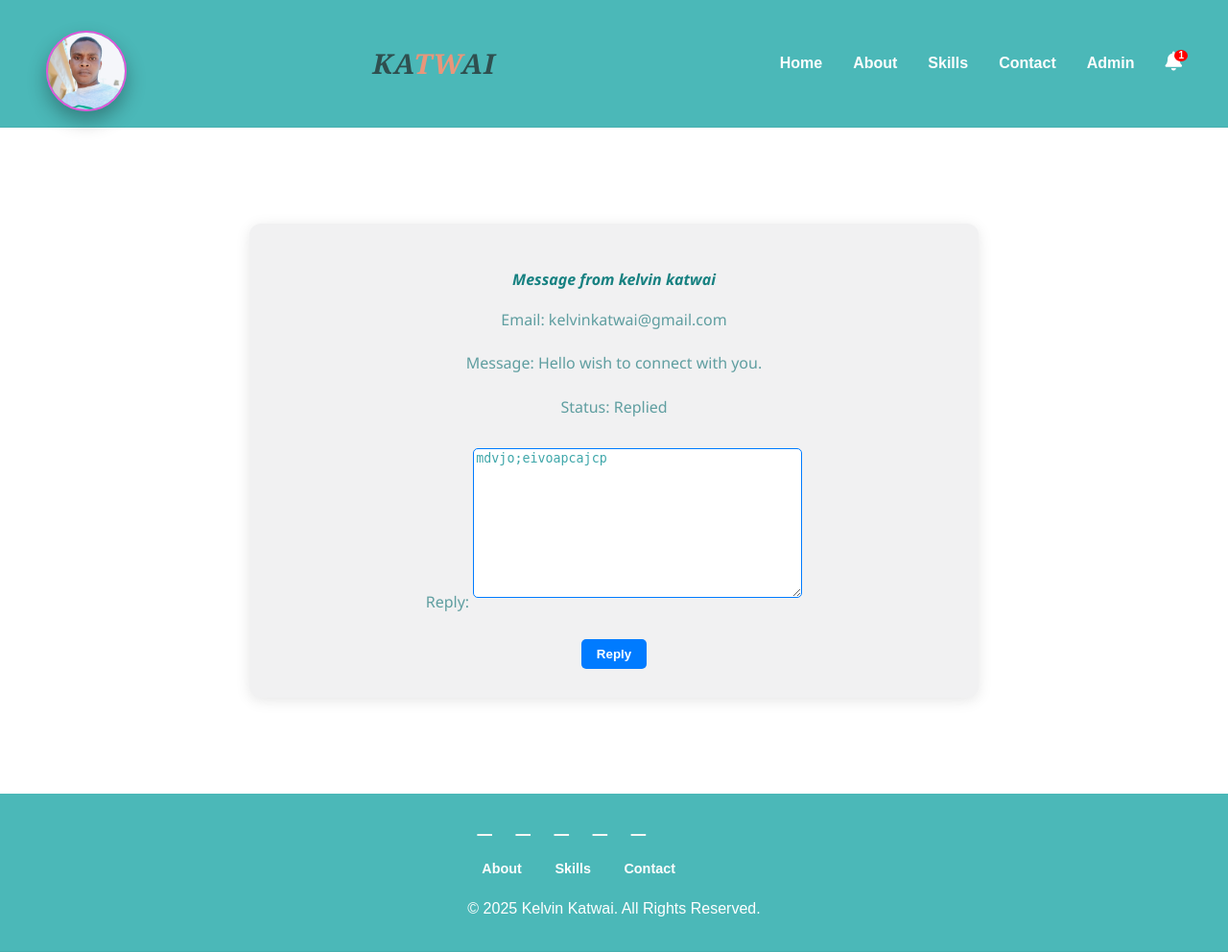
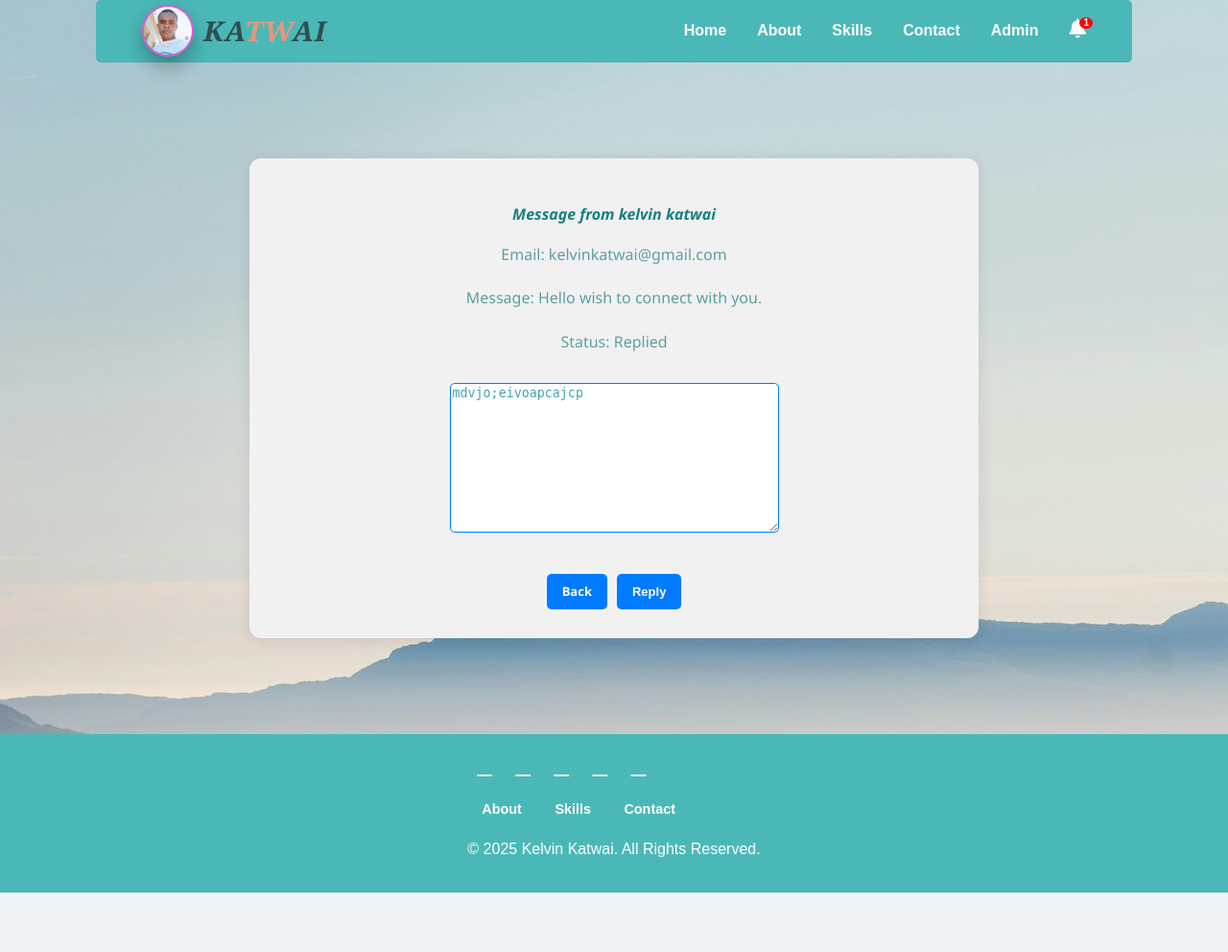
Before and after one commit to Kat-tech15/portfolio, a Django app: page /message/1/ in a window 1280 px wide. Shown: the whole page at 96% size. After the commit the page ends 930 px from the top, so only its background shows below. Run offline with Django 5.2, Linux system fonts and the light colour scheme; a user stored in the database is signed in; data comes from the database, SQL or seed files in the repository.

Commit message:
modified base and home templates

```diff
--- a/templates/base.html
+++ b/templates/base.html
@@ -9,10 +9,12 @@
 </head>
 <body>
     <header>
+    <div class="logo-container">
         <img src="{% static 'images/profile.jpeg' %}" alt="Profile Picture">
         <h1>KA<span>TW</span>AI</h1>
+    </div>
     <nav>
-            <ul class="nav-links">
+        <ul class="nav-links" id="navLinks">
             <li><a href="{% url 'home' %}">Home</a></li>
             <li><a href="{% url 'home' %}#about">About</a></li>
             <li><a href="{% url 'home' %}#skills">Skills</a></li>
@@ -70,6 +74,12 @@
         function scrollToTop() {
             window.scrollTo({ top: 0, behavior: 'smooth' });
         }
+        const hamburger = document.getElementById("hamburger");
+        const navLinks = document.getElementById("navLinks");
+
+        hamburger.addEventListener("click", () => {
+            navLinks.classList.toggle("active");
+        });
     </script>
 
     <style>
@@ -78,11 +88,17 @@
             font-family: 'Poppins', sans-serif;
             color: #333;
             line-height: 1.6;
+            background-image: url(static/images/about5.jpg);
+            background-repeat: no-repeat;
         }
 
         header {
             position: sticky;
+            height: 4vh;
             top: 0;
+            margin-left: 100px;
+            margin-right: 100px;
+            border-radius: 5px;
             z-index: 1000;
             background: rgb(75, 184, 184);
             backdrop-filter: blur(10px);
@@ -92,13 +108,24 @@
             padding: 1rem 3rem;
             border-bottom: 1px solid rgba(0, 0, 0, 0.05);
         }
+        .logo-container {
+            display: flex;
+            align-items: center;
+            gap: 10px;
+        }
+        .hamburger {
+            display: none;
+            font-size: 1.5rem;
+            cursor: pointer;
+            color: white;
+        }
         img {
-            width: 80px;
-            height: 80px;
+            width: 50px;
+            height: 50px;
             object-fit: cover;
             border: 2px solid #f549dee1;
             border-radius: 50%;
-            margin-top: 1rem;
+            margin-top: 0;
             box-shadow: 0 10px 20px rgba(0,0,0,0.3);
         }
         header h1 {
@@ -153,7 +180,7 @@
         .notification-count {
             position: absolute;
             top: -5px;
-            right: -6px;
+            right: -7px;
             background: red;
             color: white;
             font-size: 10px;
--- a/templates/view_message_detail.html
+++ b/templates/view_message_detail.html
@@ -6,12 +6,17 @@
   <p>Message: {{ message.message }}</p>
   <p>Status: {{ message.get_status_display }}</p>
 
-  <form method="POST">
+  <form id="replyForm" method="POST">
     {% csrf_token %}
     {{ form.as_p }}
-    <button type="submit" class="btn-submit">Reply</button>
+    <div class="buttons">
+        <a href="{% url 'view_messages' %}" class="btn-submit">Back</a>
+        <button type="submit" class="btn-submit">Reply</button>
+
+    </div>
   </form>
 </div>
+
 
 <style>
 .message-detail-container {
@@ -43,24 +48,34 @@
     color: #3fa7aa;
     border: 1px solid #007bff;
 }
-
+.message-detail-container label{
+    display: none;
+}
 .reply-form {
     margin-top: 25px;
 }
+.buttons {
+    display: flex;
+    justify-content: center;
+    gap: 10px;
+    margin-top: 15px;
+}
 
-button.btn-submit {
+.btn-submit {
     margin-top: 5px;
     padding: 8px 16px;
+    text-decoration: none;
     background-color: #007bff;
     color: #fff;
     border-radius: 5px;
     border: none;
     cursor: pointer;
     font-weight: bold;
+    font-size: small;
     transition: background 0.3s ease;
 }
 
-button.btn-submit:hover {
+.btn-submit:hover {
     background-color: #14a1ff;
 }
 </style>
```
Also changed, not shown: other parts of templates/base.html (+34 -1 lines), templates/home.html (+71 -46 lines). Lines whose indentation alone changed are shown as unchanged.
